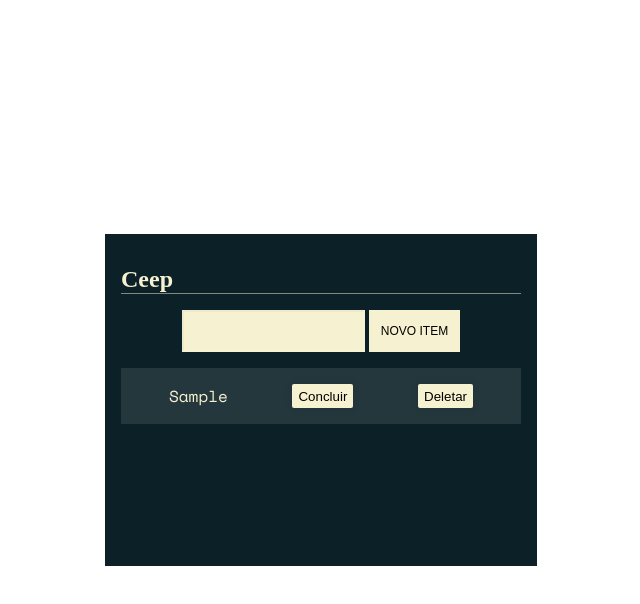
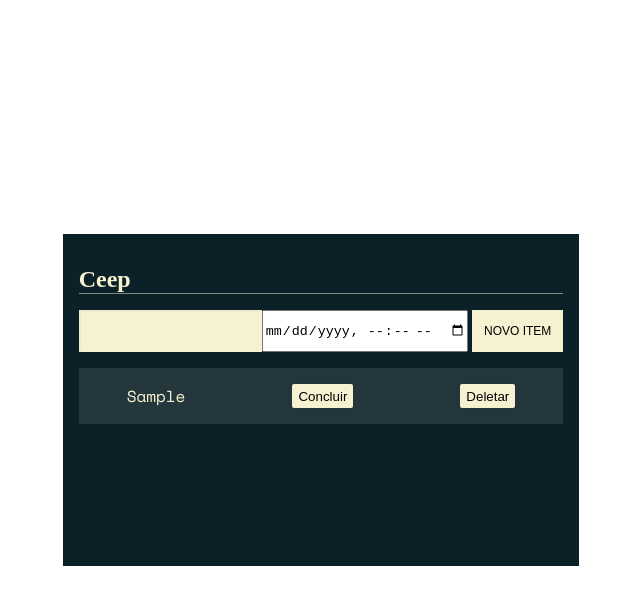
Before and after one commit to Rafael-Nascimento47/Projeto-ToDoList, a plain HTML site: page index.html in a window 1280 px wide. Both pictures are taken after typing "Sample" into the empty fields and a click on the button "NOVO ITEM". Shown: the whole page, without its empty margins (319-959 px from the left). Drawn offline with nearby package versions, Linux system fonts and the light colour scheme; a web font is replaced by a local one.

Commit message:
Adcionando campo para adição de data e hora da tarefa

```diff
--- a/index.html
+++ b/index.html
@@ -17,6 +17,7 @@
 
       <form class="form" action="">
         <input class="form-input" type="text" data-form-input>
+        <input type="datetime-local" data-form-date>
         <button class="form-button" data-form-button> Novo Item </button>
       </form>
 
--- a/main.js
+++ b/main.js
@@ -10,7 +10,8 @@ const criarTarefa = (evento) => {
     const valorInput = input.value
     const conteudo = `<p class="content">${valorInput}</p>`
     const tarefa = document.createElement('li')
-
+    const calendario = document.querySelector('[data-form-date]')
+    console.log(calendario.value)
     tarefa.classList.add('task')
     tarefa.innerHTML = conteudo
 
```
